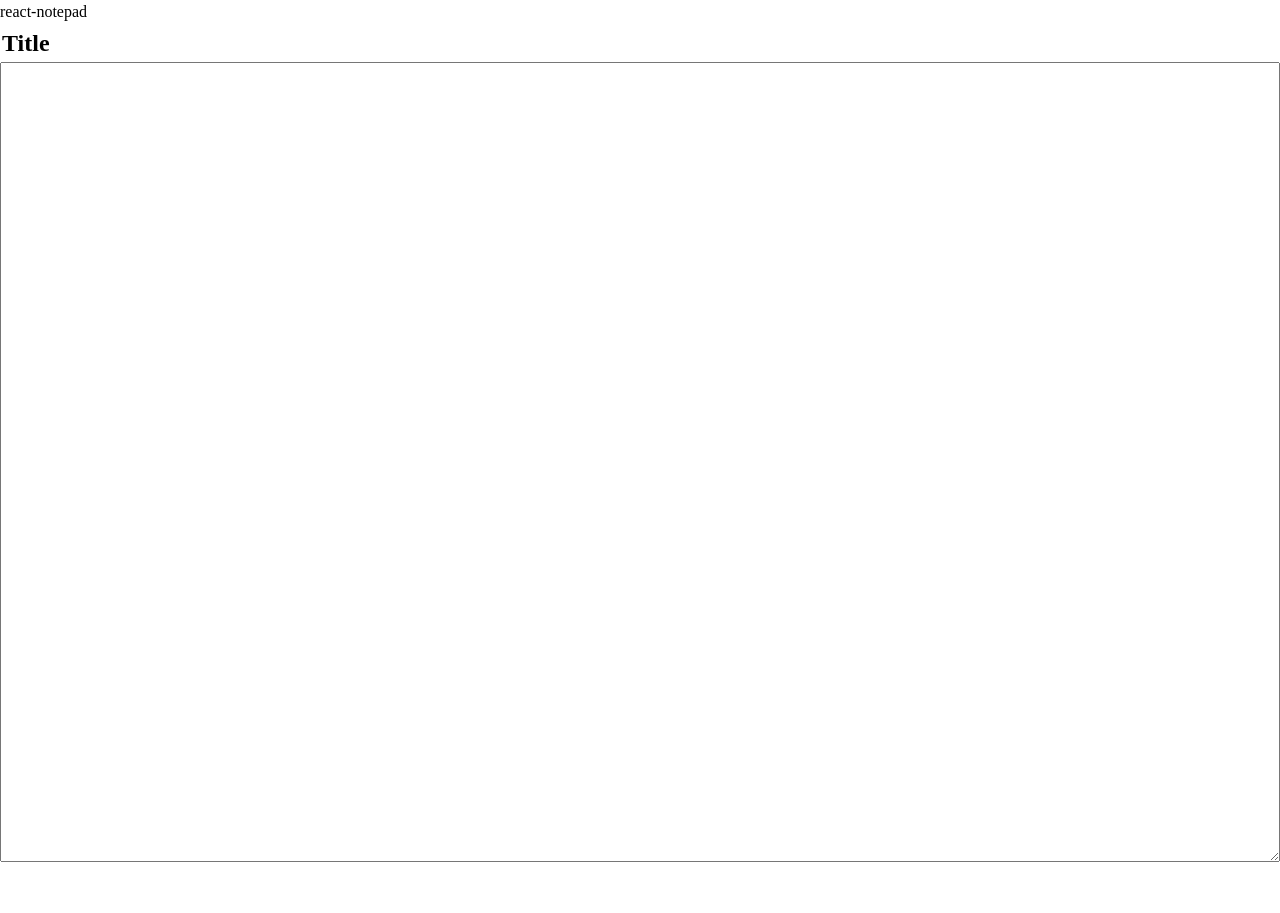
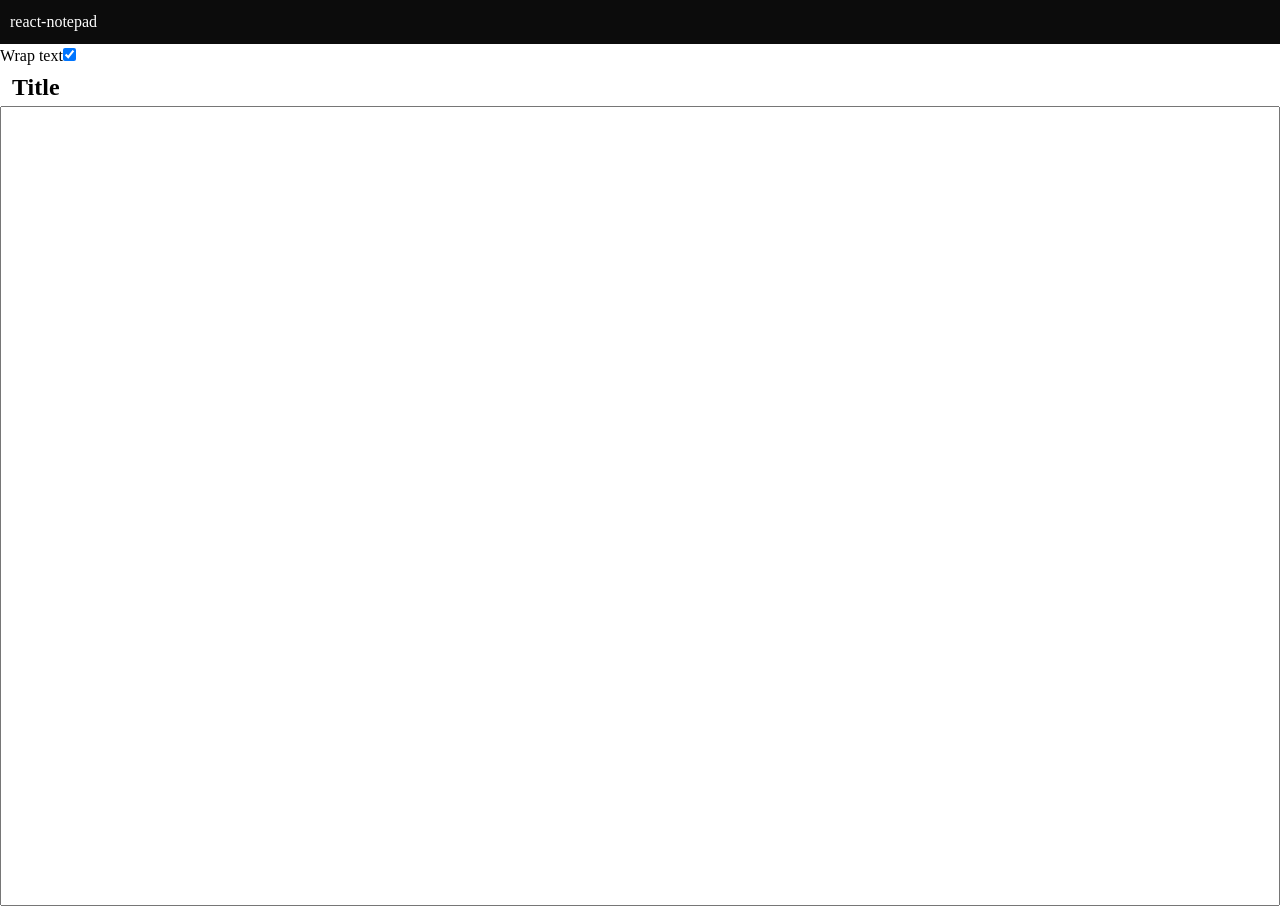
Before and after one commit to jackalope-code/react-notepad, a React (Vite) app: page / in a window 1280 px wide. Before the commit the page ends 869 px from the top, so only its background shows below. Built offline with nearby package versions, Linux system fonts and the light colour scheme.

Commit message:
Improve looks and WIP word wrap

```diff
--- a/index.html
+++ b/index.html
@@ -4,7 +4,7 @@
     <meta charset="UTF-8" />
     <link rel="icon" type="image/svg+xml" href="/vite.svg" />
     <meta name="viewport" content="width=device-width, initial-scale=1.0" />
-    <title>notepadjs</title>
+    <title>react-notepad</title>
   </head>
   <body>
     <div id="root"></div>
--- a/src/App.tsx
+++ b/src/App.tsx
@@ -1,7 +1,8 @@
 import styled from 'styled-components';
 import Footer from './Footer'
 import NavBar from './NavBar'
-import Notepad, { useNotepad } from './Notepad'
+import Notepad, { useNotepad, type NotepadOptions } from './Notepad'
+import { useEffect, useState } from 'react';
 
 
 const TitleInput = styled.input`
@@ -16,15 +17,34 @@ const TitleInput = styled.input`
 `;
 
 function App() {
-    const [text, setText, title, setTitle] = useNotepad();
+    const [text, setText, title, setTitle, options, setOptions] = useNotepad();
+    const [optionsObj, setOptionsObj] = useState<NotepadOptions>()
+    useEffect(() => {
+      if(options) {
+        setOptionsObj(JSON.parse(options))
+      }
+    }, [options])
+
+    function handleOptionChanged(optionTarget: string, e: InputEvent) {
+      switch(optionTarget) {
+        case 'options.text.notepadWrap':
+          setOptionsObj({...optionsObj, text: {...optionsObj?.text, notepadWrap: !optionsObj?.text.notepadWrap}})
+      }
+    }
 
   return (
     <>
       <NavBar>
           <span>react-notepad</span>
       </NavBar>
-      <TitleInput type="text" onChange={(e) => setTitle(e.currentTarget.value)} value={title} />
-      <Notepad text={text} setText={setText}></Notepad>
+      <div className="toolbar">
+        <label htmlFor="input-wrap-text">Wrap text</label>
+        <input type="checkbox" name="input-wrap-text" checked={optionsObj?.text.notepadWrap} onChange={(e) => handleOptionChanged("options.text.notepadWrap", e)}/>
+      </div>
+      <TitleInput className="title" type="text" onChange={(e) => setTitle(e.currentTarget.value)} value={title} />
+        {/* TODO Add a check on JSON parsing */}
+      {/* <Notepad text={text} setText={setText} options={JSON.parse(options)}></Notepad> */}
+      <Notepad text={text} setText={setText} options={{text: {notepadWrap: true}}}></Notepad>
       <Footer></Footer>
     </>
   )
--- a/src/NavBar.tsx
+++ b/src/NavBar.tsx
@@ -5,8 +5,11 @@ interface NavBarProps {
 }
 
 const StyledNav = styled.nav`
-display: flex;
-justify-content: space-between;
+  display: flex;
+  justify-content: space-between;
+  background-color: #0C0C0C;
+  color: white;
+  padding: 10px;
 `;
 
 function NavBar({children}: NavBarProps) {
--- a/src/Notepad.tsx
+++ b/src/Notepad.tsx
@@ -1,15 +1,19 @@
 import styled from 'styled-components';
 import useLocalStorage from './utils/useLocalStorage';
+import { useEffect } from 'react';
 //import {LocalStorage} from './utils/persistence'
 
-const StyledTextArea = styled.textarea`
+type TextAreaProps = NotepadOptions["text"];
+
+const StyledTextArea = styled.textarea<TextAreaProps>`
     width: 100%;
     height: 100dvh;
     overflow-y: scroll;
-    overflow-x: scroll;
-    scroll-x: scroll;
+    overflow-x: ${(props) => props.notepadWrap ? "none;" : "scroll;"};
+    scroll-x: ${(props) => props.notepadWrap ? "none;" : "scroll;"};
     highlight-on-focus: true;
     highlight-color: lightgray;
+    resize: none;
 `;
 
 //const NotepadContext = createContext({lines: [''], getText, setText})
@@ -20,7 +24,7 @@ export const useNotepad = () => {
 
     const [title, setTitle] = useLocalStorage('react-notepad-title', 'Title');
     const [text, setText] = useLocalStorage('react-notepad-text', '');
-
+    const [options, setOptions] = useLocalStorage('react-notepad-options', JSON.stringify({text: {notepadWrap: true}}))
     // useEffect(() => {
     //     setLines(text.split("\n"));
     // }, [text])
@@ -35,15 +39,22 @@ export const useNotepad = () => {
     // }
 
     //return [text, getText, setText, setLines] as [string, typeof getText, typeof setText, typeof setLines];
-    return [text, setText, title, setTitle] as [string, typeof setText, string, typeof setTitle];
+    return [text, setText, title, setTitle, options, setOptions] as [string, typeof setText, string, typeof setTitle, typeof options, typeof setOptions];
+}
+
+export interface NotepadOptions {
+    text: {
+        notepadWrap: boolean
+    }
 }
 
 interface NotepadProps {
     text: string;
     setText: React.Dispatch<string>;
+    options: NotepadOptions;
 }
 
-const Notepad = ({text, setText}: NotepadProps) => {
+const Notepad = ({text, setText, options}: NotepadProps) => {
 
     function handleTextChange(event: React.ChangeEvent<HTMLTextAreaElement>) {
         const text = event.target.value;
@@ -55,7 +66,7 @@ const Notepad = ({text, setText}: NotepadProps) => {
         <>
             {/* For debugging */}
             {/* <LocalStorage fieldNames={['react-notepad']} /> */}
-            <StyledTextArea wrap="off" value={text} onChange={handleTextChange}></StyledTextArea>
+            <StyledTextArea notepadWrap={options.text.notepadWrap} wrap={options.text.notepadWrap ? "off" : "on"} value={text} onChange={handleTextChange}></StyledTextArea>
         </>
     );
 }
--- a/src/main.tsx
+++ b/src/main.tsx
@@ -1,6 +1,7 @@
 import { StrictMode } from 'react'
 import { createRoot } from 'react-dom/client'
 import './jc_css_reset.css';
+import './styling.css'
 import App from './App.tsx'
 
 createRoot(document.getElementById('root')!).render(
--- a/src/styling.css
+++ b/src/styling.css
@@ -1,4 +1,18 @@
 textarea {
     line-height: 1.5;
-    padding: 20px;
+    padding: 10px;
 }
+
+.title {
+    margin-left: 10px;
+}
+
+::selection {
+  background: yellow;
+}
+::-moz-selection {
+  background: yellow;
+}
+::-webkit-selection {
+  background: yellow;
+}
```
